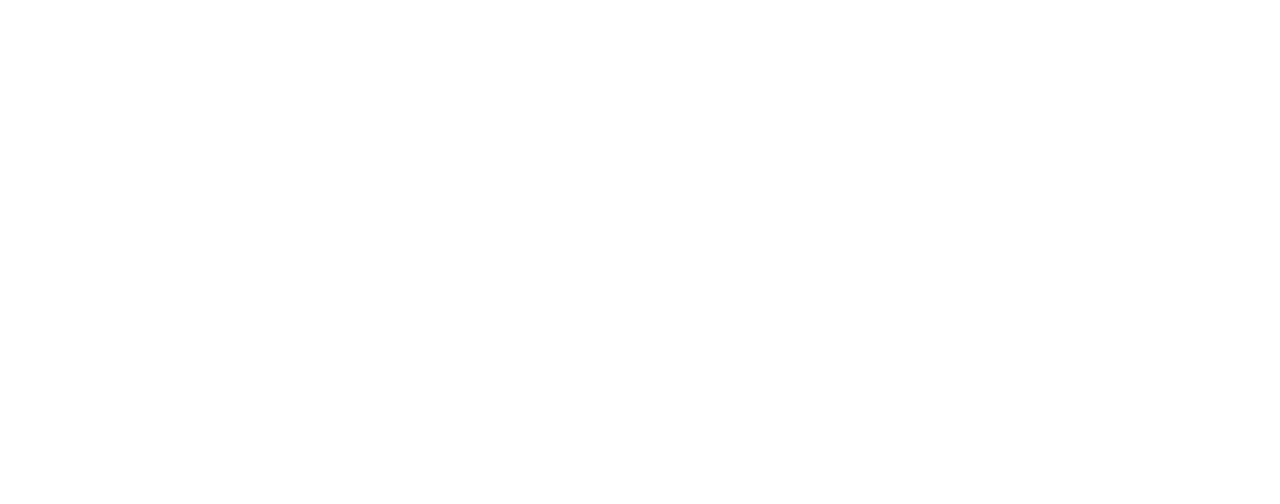
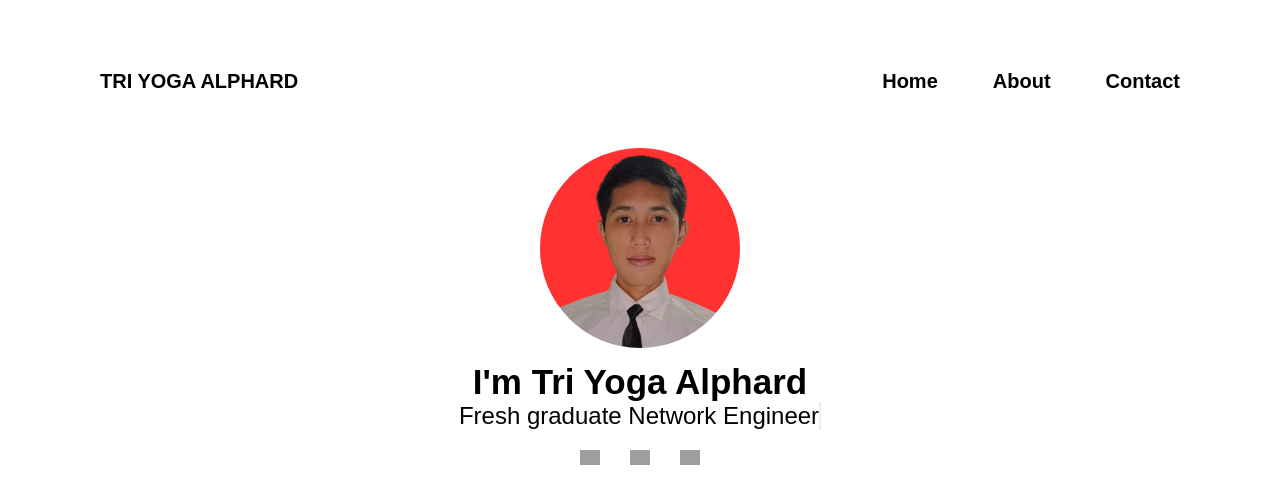
Before and after one commit to YogaDayo/Tri-Yoga-Alphard-Portofolio, a plain HTML site: page index.html in a window 1280 px wide. Drawn offline with Linux system fonts and the light colour scheme; grey boxes are pictures that could not be loaded.

Commit message:
add landing page

```diff
--- a/index.html
+++ b/index.html
@@ -4,6 +4,35 @@
     <meta charset="UTF-8" />
     <meta name="viewport" content="width=device-width, initial-scale=1.0" />
     <title>Tri Yoga Alphard</title>
+    <link rel="stylesheet" href="style.css" />
   </head>
-  <body></body>
+  <body>
+    <div class="container home">
+      <header>
+        <div class="logo">
+          <a href=""><p>TRI YOGA ALPHARD</p></a>
+        </div>
+        <nav>
+          <ul>
+            <li><a href="index.html">Home</a></li>
+            <li><a href="about.html">About</a></li>
+            <li><a href="#Contact">Contact</a></li>
+          </ul>
+        </nav>
+      </header>
+
+      <section class="hero">
+        <main>
+          <img src="image/PAS Foto.png" alt="foto" />
+          <h1>I'm Tri Yoga Alphard</h1>
+          <p id="typewritter">Fresh graduate Network Engineer</p>
+        </main>
+      </section>
+      <section class="media">
+        <a href="https://www.linkedin.com/in/triyogaalphard"><img src="https://cdn-icons-png.flaticon.com/128/3536/3536505.png" alt="Linkedin" /></a>
+        <a href="https://www.instagram.com/coleachant.xu/"><img src="https://cdn-icons-png.flaticon.com/128/2111/2111463.png" alt="Instagram" /></a>
+        <a href="https://github.com/YogaDayo/"><img src="https://cdn-icons-png.flaticon.com/128/733/733553.png" alt="anu" /></a>
+      </section>
+    </div>
+  </body>
 </html>
--- a/style.css
+++ b/style.css
@@ -0,0 +1,128 @@
+/* all */
+* {
+  margin: 0;
+  padding: 0;
+  box-sizing: border-box;
+  font-family: "Poppins", sans-serif;
+}
+
+/* Home */
+header {
+  font-weight: bold;
+  padding: 70px 100px 55px 100px;
+  display: flex;
+  justify-content: space-between;
+}
+header a {
+  text-decoration: none;
+}
+header .logo a {
+  color: black;
+  text-decoration: none;
+  font-size: 20px;
+  align-items: start;
+}
+
+nav a {
+  color: black;
+}
+
+nav ul {
+  font-size: 20px;
+  display: flex;
+  list-style: none;
+  text-decoration: none;
+  gap: 55px;
+}
+
+nav ul li a:hover {
+  padding: 5px;
+  background-color: rgb(70, 69, 69);
+  color: white;
+  border-radius: 10px;
+}
+
+.home section {
+  display: flex;
+  justify-content: center;
+  align-items: center;
+}
+
+section main {
+  text-align: center;
+}
+section main img {
+  width: 200px;
+  /* outline: 10px solid rgb(224, 224, 224); */
+  border-radius: 50%;
+  margin-bottom: 10px;
+}
+
+section main h1 {
+  font-size: 35px;
+}
+
+.media {
+  display: flex;
+  gap: 30px;
+}
+.media a img {
+  margin-top: 20px;
+  width: 20px;
+}
+#typewritter {
+  overflow: hidden;
+  white-space: nowrap;
+  font-size: 24px;
+  border-right: 2px solid black; /* Simulasi kursor */
+  width: 0; /* Awalnya tidak terlihat */
+  animation: typing 2s steps(30, end) forwards, blink 0.6s infinite;
+}
+/* Animation */
+
+@keyframes typing {
+  from {
+    width: 0;
+  }
+  to {
+    width: 100%;
+  }
+}
+
+@keyframes blink {
+  50% {
+    border-color: transparent;
+  }
+}
+
+/* ################################################ */
+
+/* About */
+.about {
+  display: flex;
+  margin: 70px 150px 55px 150px;
+  gap: 50px;
+}
+
+.about img {
+  border-radius: 50% 50% 900px 100px;
+  width: 300px;
+}
+.about .text {
+  margin-top: 50px;
+}
+
+.achievement {
+  display: flex;
+  flex-direction: row-reverse;
+  margin: 70px 150px 55px 150px;
+  gap: 50px;
+}
+
+.achievement img {
+  border-radius: 50% 50% 900px 100px;
+  width: 300px;
+}
+.achievement .text {
+  margin-top: 50px;
+}
```
Also changed, not shown: about.html (+37 -1 lines), image/PAS Foto.png (added).
